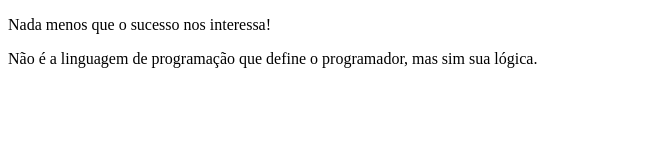
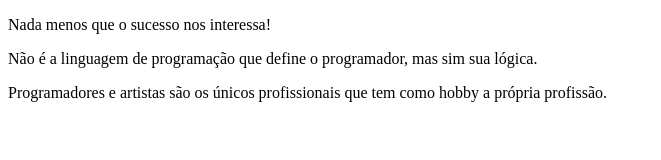
Before and after one commit to willian-uiu/frases-motivacionais, a plain HTML site: page index.html in a window 1280 px wide. Shown: the whole page, without its empty margins (0-661 px from the left). Drawn offline with Linux system fonts and the light colour scheme.

Commit message:
frase motivacional 3

```diff
--- a/index.html
+++ b/index.html
@@ -8,5 +8,6 @@
 <body>
     <p>Nada menos que o sucesso nos interessa!</p>
     <p>Não é a linguagem de programação que define o programador, mas sim sua lógica.</p>
+    <p>Programadores e artistas são os únicos profissionais que tem como hobby a própria profissão.</p>
 </body>
 </html>
```
